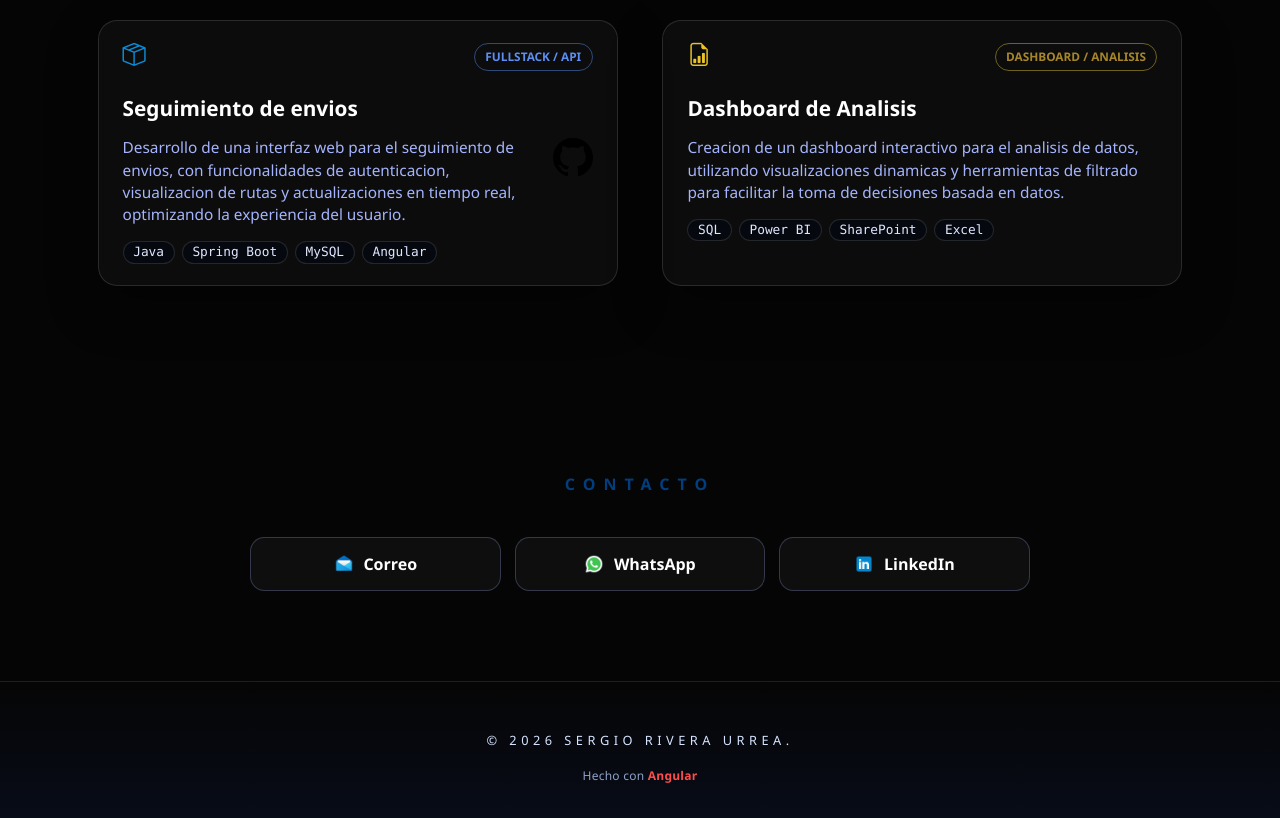
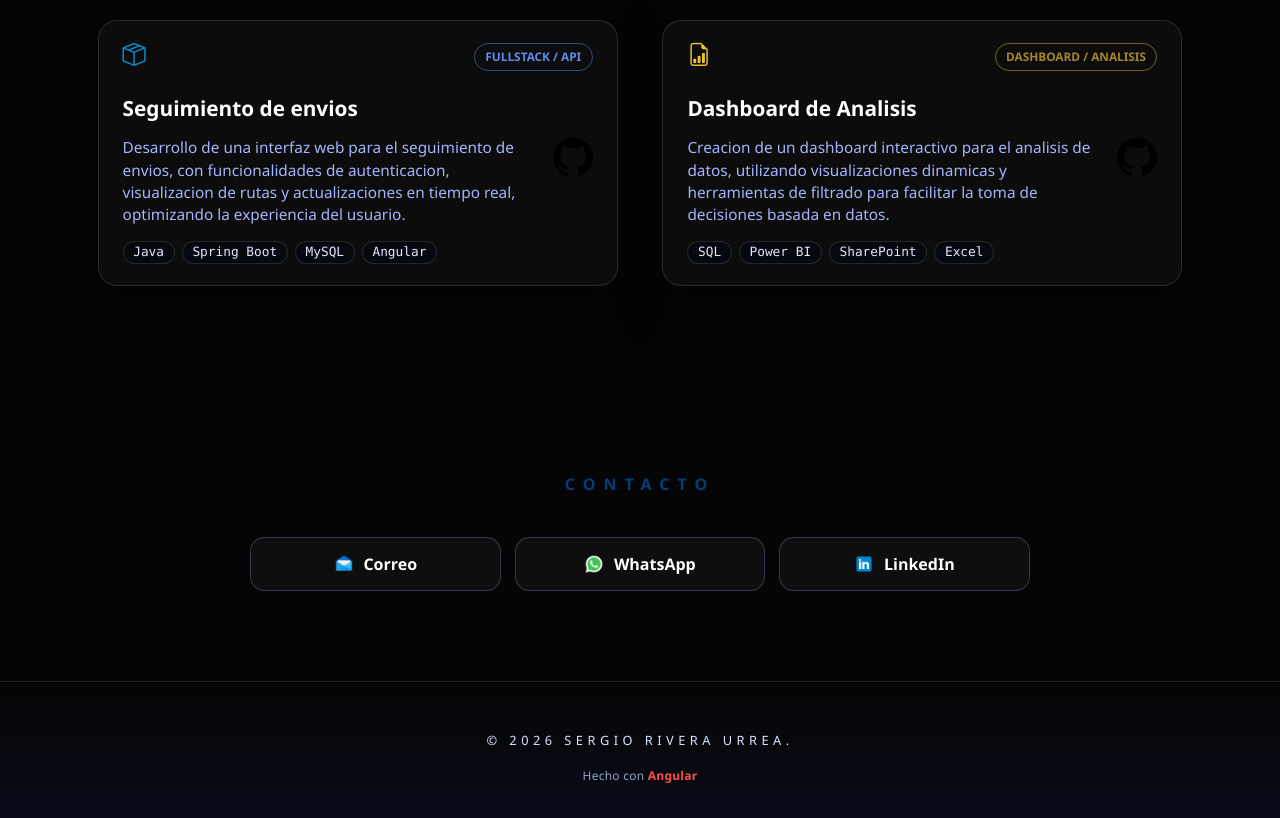
Before and after one commit to Serus38/NewProfile, an Angular app: page / in a window 1280 px wide. Shown: the part 2360-3178 px from the top of the page. Built offline with nearby package versions, Linux system fonts and the light colour scheme.

Commit message:
Añadir github a proyecto de dashboard

```diff
--- a/src/app/componets/projects/projects.html
+++ b/src/app/componets/projects/projects.html
@@ -38,7 +38,14 @@
                     <span class="project-badge2">{{ labels().card2Badge }}</span>
                 </div>
                 <h3>{{ labels().card2Title }}</h3>
-                <p>{{ labels().card2Description }}</p>
+                <div class="project-description-row">
+                    <p>{{ labels().card2Description }}</p>
+                    <div class="social-icons">
+                        <a href="https://github.com/Serus38/Dashboard_Gestion_Capacidad.git" target="_blank" rel="noopener noreferrer">
+                            <img class="social-icon github-icon" src="/img/github.png" alt="GitHub">
+                        </a>
+                    </div>
+                </div>
                 <div class="project-meta">
                     <div class="project-tags-group">
                         <span class="project-tags">SQL</span>
```
